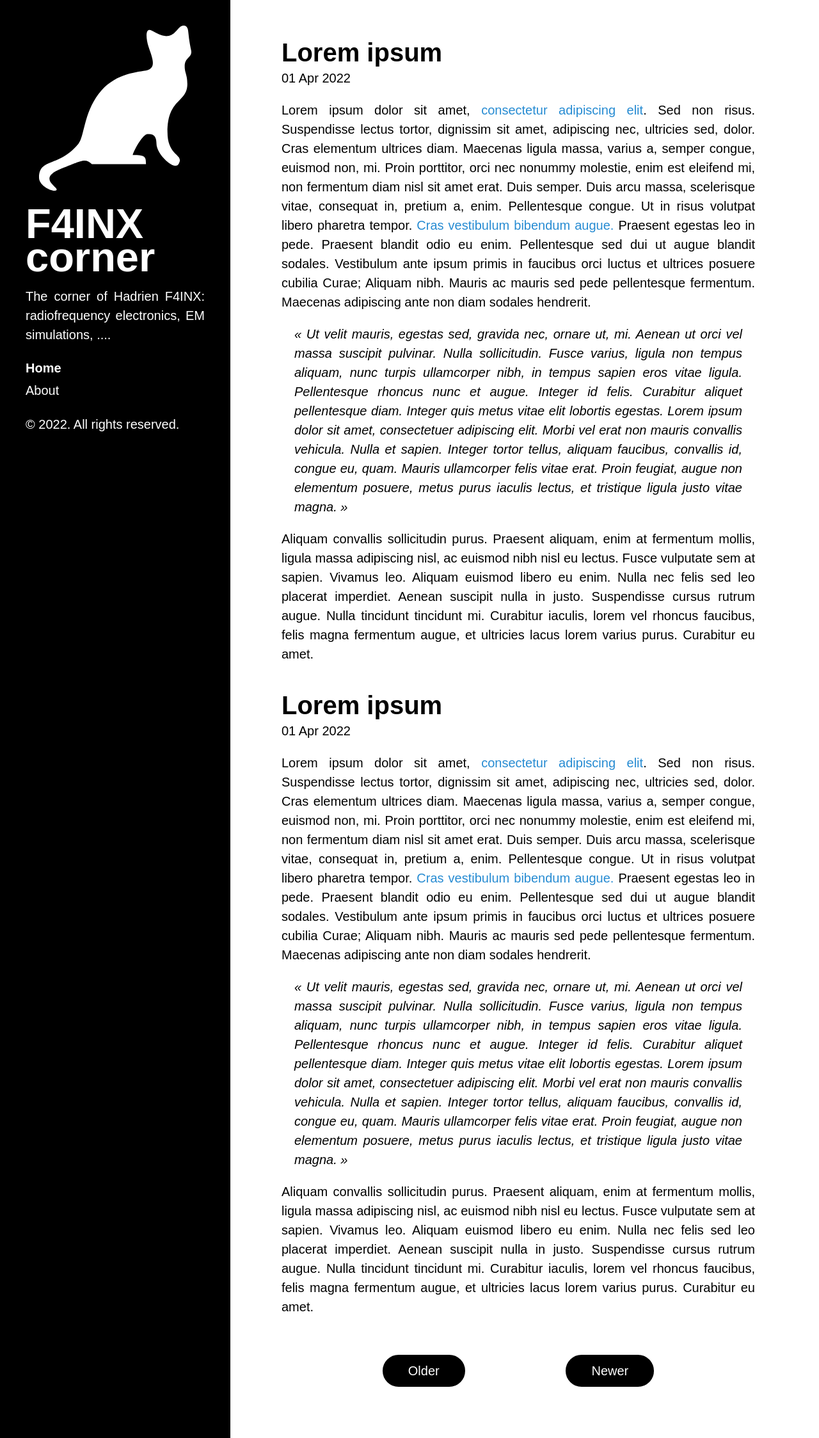
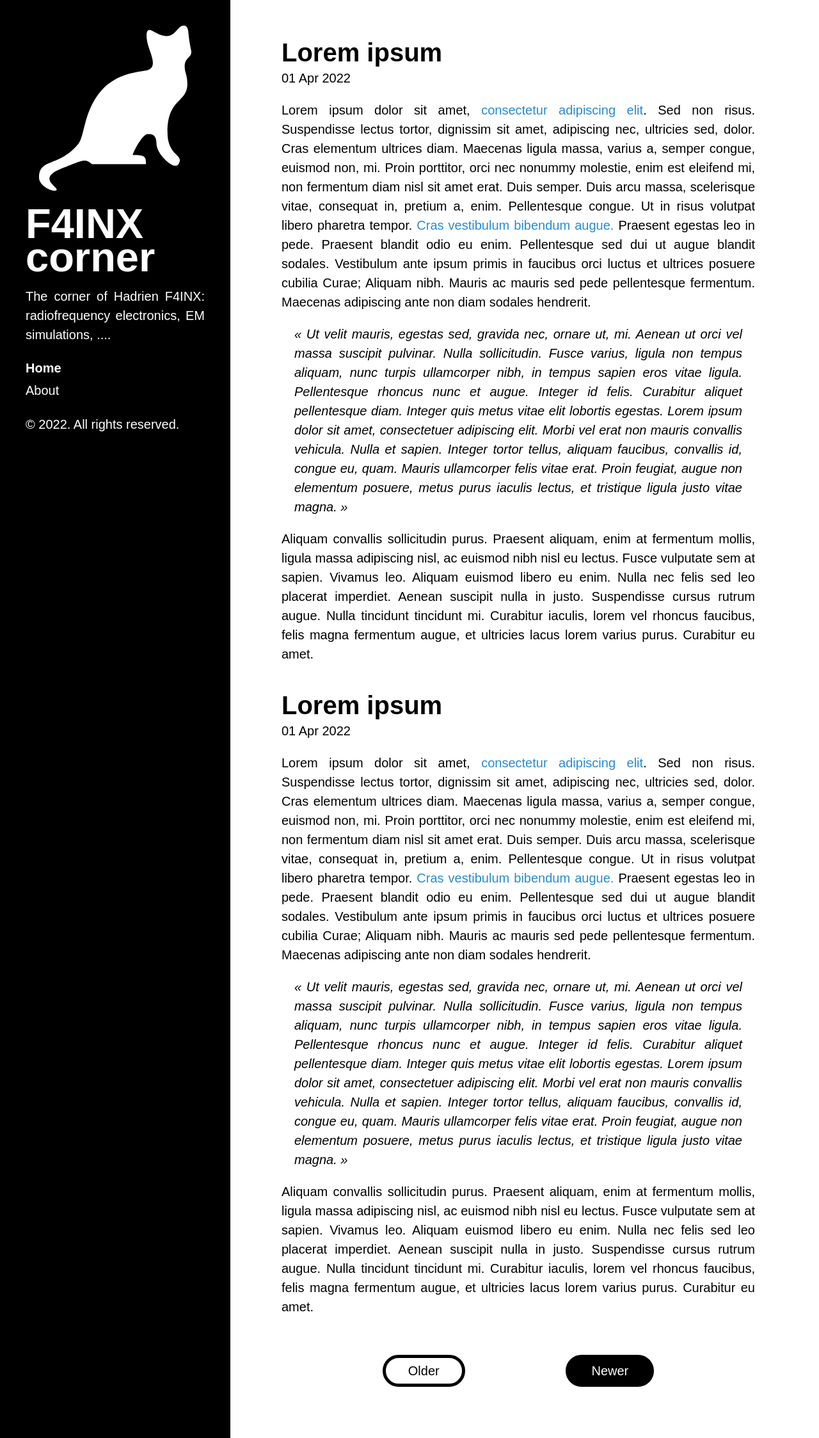
Before and after one commit to thadrien/Zview.github.io, a Jekyll site: the page built from regtest_css.html, in a window 1280 px wide. Shown: the whole page at 64% size. Built offline with Jekyll 4.4.1, drawn with Linux system fonts in a browser that asks for light colours.

Commit message:
Hover buttons regtest.

```diff
--- a/public/css/f4inx.css
+++ b/public/css/f4inx.css
@@ -348,7 +348,8 @@ a.reversefootnote {
   color: white;
   background: black;
 }
-.pagination-item:hover {
+.pagination-item:hover,
+.pagination-item.hover-test {
   color: black;
   background: white;
   border: solid black 5px;
--- a/regtest_css.html
+++ b/regtest_css.html
@@ -50,6 +50,6 @@ title: Home
 </div>
 
 <div class="pagination">
-  <a class="pagination-item older">Older</a>
+  <a class="pagination-item older hover-test">Older</a>
   <a class="pagination-item newer">Newer</a>
 </div>
```
